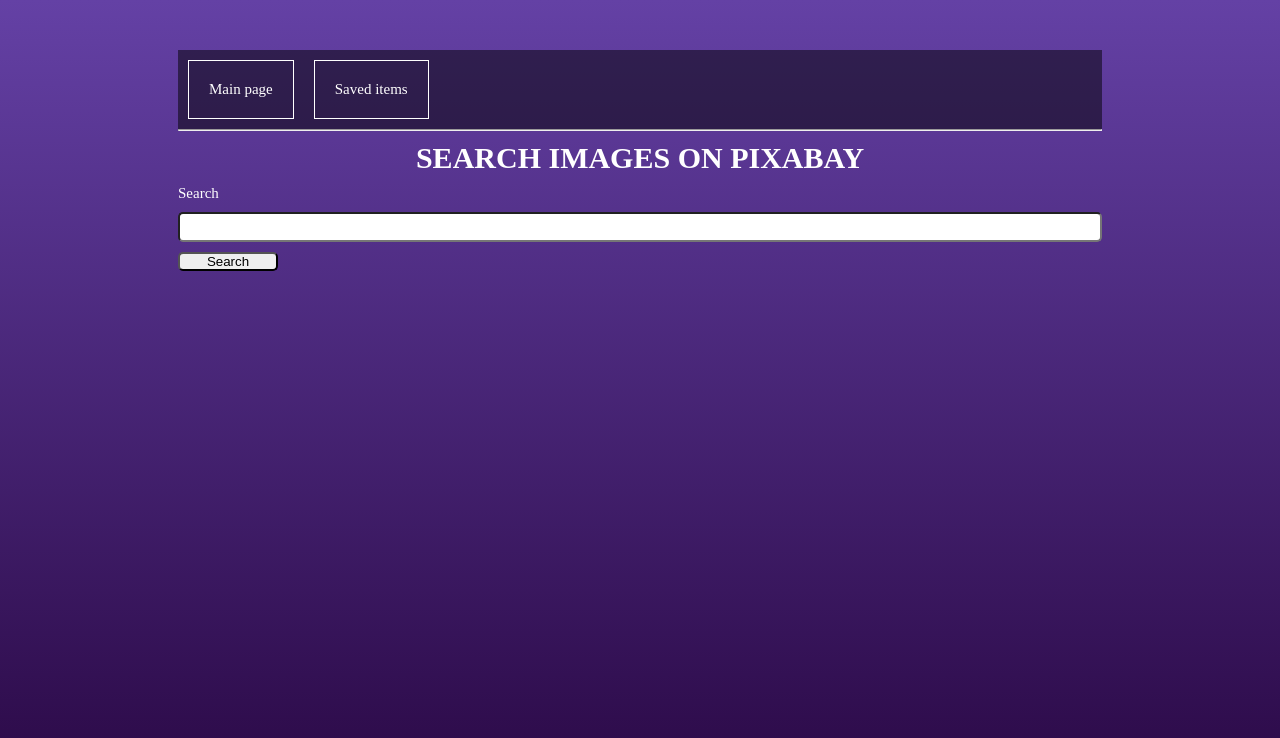
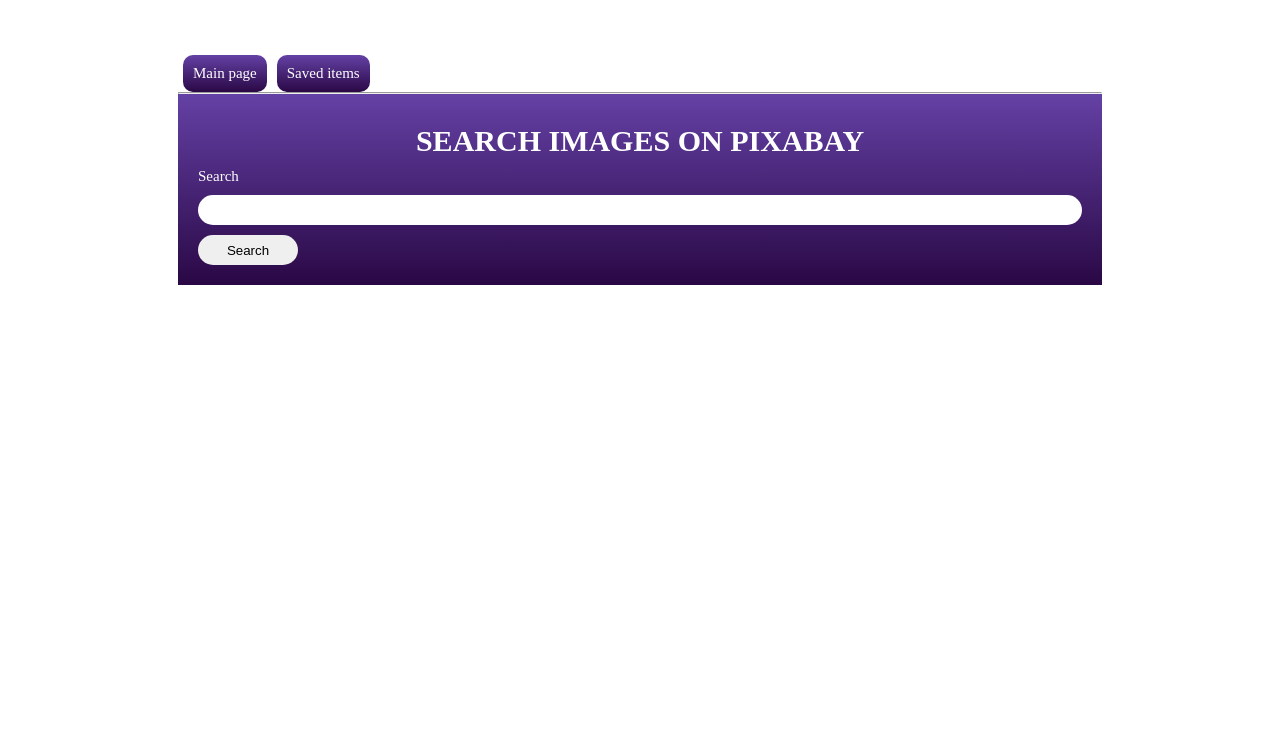
Before and after one commit to devGabor84/pixabay-search-app, an Angular app: page / in a window 1280 px wide. Shown: the top 738 px of the page. Built offline with nearby package versions, Linux system fonts and the light colour scheme.

Commit message:
styles updated

```diff
--- a/src/app/menu/menu.component.css
+++ b/src/app/menu/menu.component.css
@@ -1,17 +1,20 @@
 .nav {
   display: flex;
   list-style: none;
-  background-color: rgba(0, 0, 0, 0.5);
 }
 
 li {
-  margin: 1rem;
-  border: 1px solid #fff;
-  padding: 2rem;
+  margin: 0.5rem 0.5rem 0 0.5rem;
+  background-image: linear-gradient(#6441a5, #2a0845);
+  background-size: cover;
+
+  padding: 1rem;
+  border-radius: 10px;
 }
 
 a {
   font-size: 1.5rem;
+
   color: #fff;
   text-decoration: none;
   height: 100%;
--- a/src/app/search-page/search-page-item-detailes/search-page-item-detailes.component.css
+++ b/src/app/search-page/search-page-item-detailes/search-page-item-detailes.component.css
@@ -0,0 +1,13 @@
+.container {
+  margin-top: 1rem;
+}
+
+img {
+  width: 100%;
+  height: auto;
+}
+
+p {
+  font-size: 1.5rem;
+  color: #fff;
+}
--- a/src/app/search-page/search-page-item/search-page-item.component.css
+++ b/src/app/search-page/search-page-item/search-page-item.component.css
@@ -1,16 +1,18 @@
 .col {
   width: 30rem;
   height: 30rem;
-  background-color: gray;
+  background-color: #fff;
   padding: 2rem;
 }
 
 a {
-  display: flex;
-  flex-flow: column;
+  text-decoration: none;
+  color: #000;
+  font-size: 1.5rem;
 }
 
 img {
   width: 100%;
   height: auto;
+  max-height: 80%;
 }
--- a/src/app/search-page/search-page-results/search-page-results.component.css
+++ b/src/app/search-page/search-page-results/search-page-results.component.css
@@ -1,7 +1,7 @@
 .row {
   display: grid;
   grid-template-columns: repeat(auto-fit, minmax(30rem, 1fr));
-  align-content: space-around;
+
   grid-gap: 1rem;
   padding: 1rem;
 }
--- a/src/app/search-page/search-page.component.css
+++ b/src/app/search-page/search-page.component.css
@@ -6,31 +6,35 @@
   color: #fff;
 }
 
-.row {
-  display: flex;
-  flex-flow: column;
-}
-
-.form-group {
-  display: flex;
-  flex-flow: column;
-}
-
 input {
   width: 100%;
   margin-top: 1rem;
   margin-bottom: 1rem;
-  flex-basis: 3rem;
-  border-radius: 5px;
+  height: 3rem;
+  border-radius: 100px;
+  border: none;
+  padding-left: 1rem;
 }
 
 label {
+  color: #fff;
+}
+
+.form-group {
   font-size: 1.5rem;
-  color: #fff;
 }
 
 .btn {
   width: 10rem;
+  height: 3rem;
   cursor: pointer;
-  border-radius: 5px;
+  border: none;
+  border-radius: 100px;
 }
+
+.row {
+  background-image: linear-gradient(#6441a5, #2a0845);
+  background-size: cover;
+  background-repeat: no-repeat;
+  padding: 2rem;
+}
--- a/src/styles.css
+++ b/src/styles.css
@@ -16,7 +16,4 @@
 
 body {
   min-height: 100vh;
-  background-image: linear-gradient(#6441a5, #2a0845);
-  background-size: cover;
-  background-repeat: no-repeat;
 }
```
